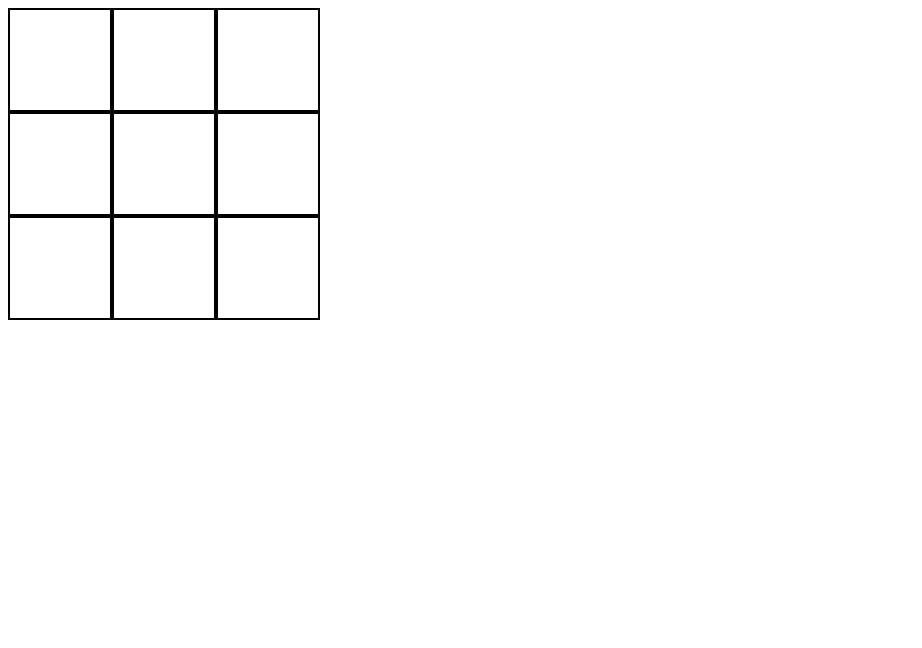
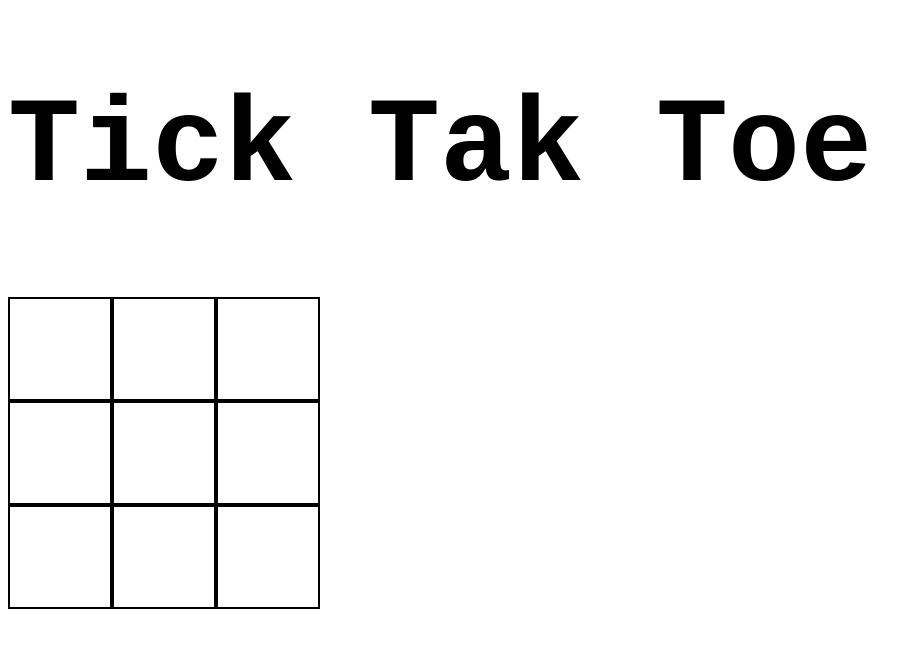
Before and after one commit to CoderAnmolMittal/TicTakToe, a plain HTML site: page index.html in a window 1280 px wide. Shown: the whole page, without its empty margins (0-922 px from the left). Drawn offline with Linux system fonts and the light colour scheme.

Commit message:
Added the heading

```diff
--- a/index.html
+++ b/index.html
@@ -3,11 +3,12 @@
 <head>
     <meta charset="UTF-8">
     <meta name="viewport" content="width=device-width, initial-scale=1.0">
-    <title>0 kaata</title>
+    <title>TickTakToe</title>
 </head>
 <link rel="stylesheet" href="styles.css">
 <body>
     <div class="container">
+        <div class="heading"><h1>Tick Tak Toe</h1></div>
         <div class="row1">
             <div onclick="handleClick(this)" id="0" class="col"></div>
             <div onclick="handleClick(this)" id="1" class="col"></div>
```
